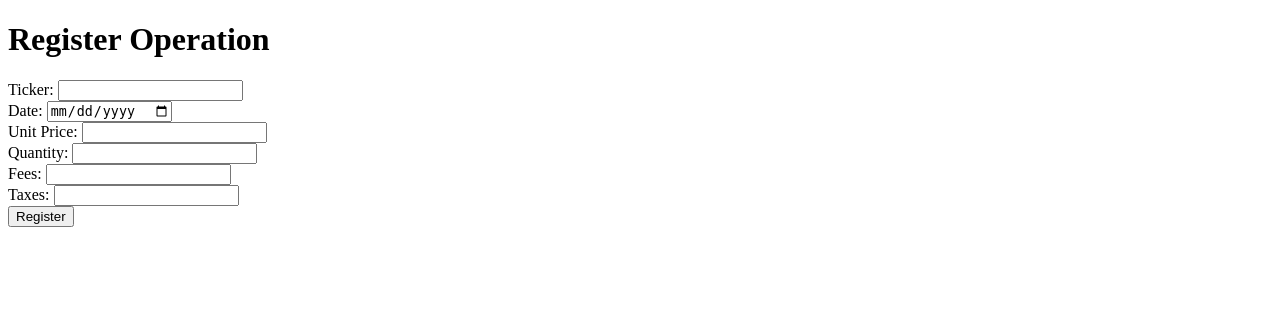
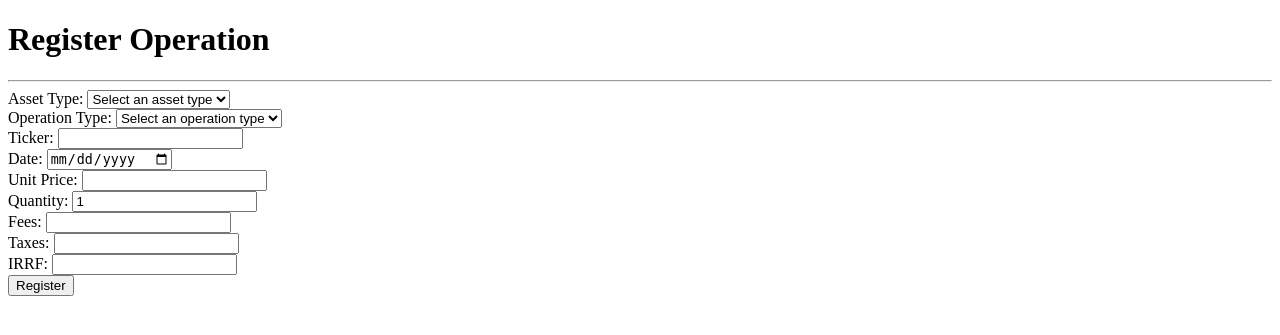
Before and after one commit to guilhermezvalente/investment-management-tool, a Flask app: page / in a window 1280 px wide. Shown: the top 335 px of the page. Run offline with Flask 3, Linux system fonts and the light colour scheme.

Commit message:
HTML enhancements
New fields mapping

```diff
--- a/F2IRT - investment-registering-tool/templates/index.html
+++ b/F2IRT - investment-registering-tool/templates/index.html
@@ -6,8 +6,27 @@
     <title>Register Operation</title>
 </head>
 <body>
-    <h1>Register Operation</h1>
+    <header>
+        <h1>Register Operation</h1>
+    </header>
+    <hr>
     <form action="/register" method="post">
+        <label for="assetType">Asset Type:</label>
+        <select  id="assetType" name="assetType" required>
+            <option value="" disabled selected>Select an asset type</option>
+            <option value="stock">Stock</option>
+            <option value="realEstate">Real Estate</option>
+        </select><br>
+
+        <label for="operationType">Operation Type:</label>
+        <select  id="operationType" name="operationType" required>
+            <option value="" disabled selected>Select an operation type</option>
+            <option value="purchase">Purchase</option>
+            <option value="sale">Sale</option>
+            <option value="subscription">Subscription</option>
+            <option value="prize">Prize</option>
+        </select><br>
+
         <label for="ticker">Ticker:</label>
         <input type="text" id="ticker" name="ticker" required><br>
 
@@ -18,7 +37,7 @@
         <input type="number" step="0.01" id="unit_price" name="unit_price" required><br>
 
         <label for="quantity">Quantity:</label>
-        <input type="number" id="quantity" name="quantity" required><br>
+        <input type="number" id="quantity" name="quantity" value="1" required><br>
 
         <label for="fees">Fees:</label>
         <input type="number" step="0.01" id="fees" name="fees" required><br>
@@ -26,6 +45,9 @@
         <label for="taxes">Taxes:</label>
         <input type="number" step="0.01" id="taxes" name="taxes" required><br>
 
+        <label for="IRRF">IRRF:</label>
+        <input type="number" step="0.01" id="IRRF" name="IRRF" required><br>
+
         <button type="submit">Register</button>
     </form>
 </body>
```
Also changed, not shown: F2IRT - investment-registering-tool/utils.py (line endings or trailing spaces).
